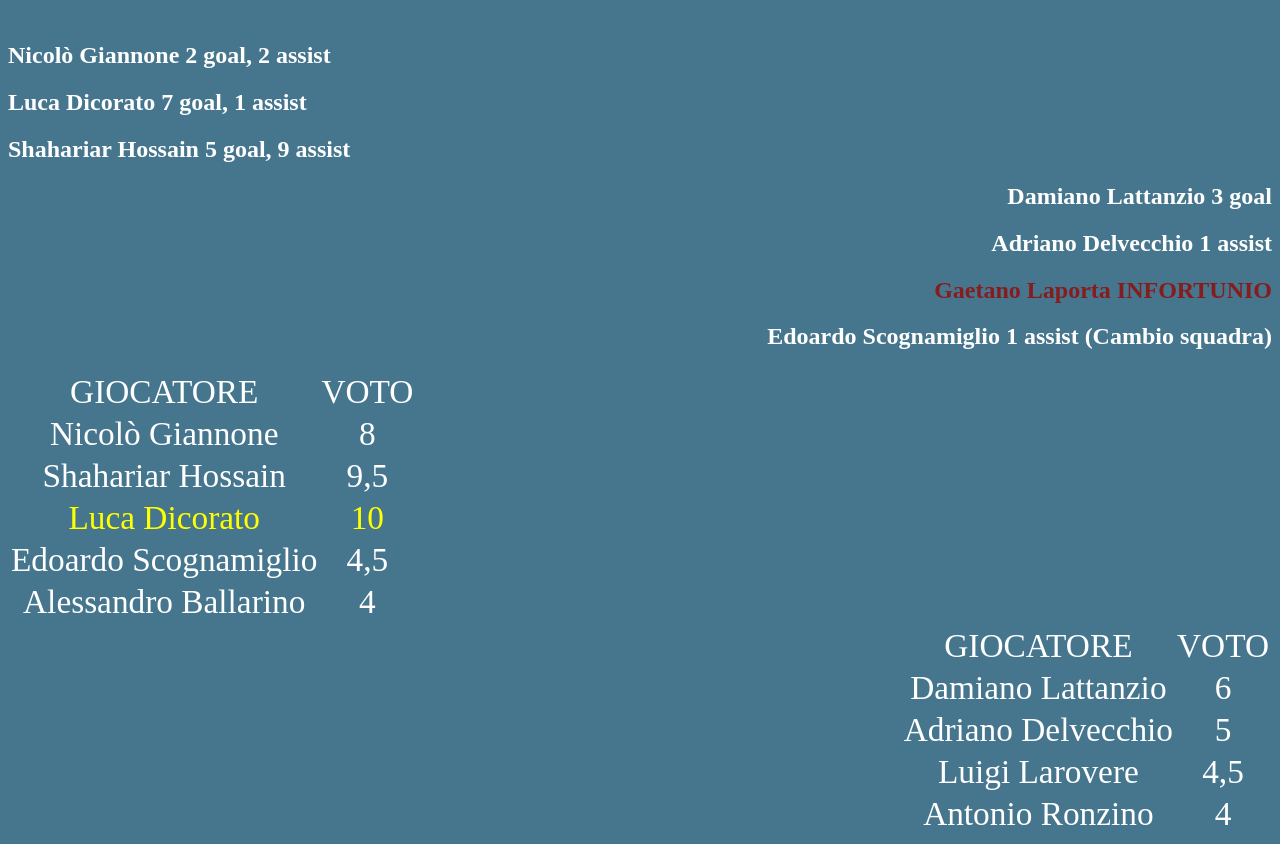
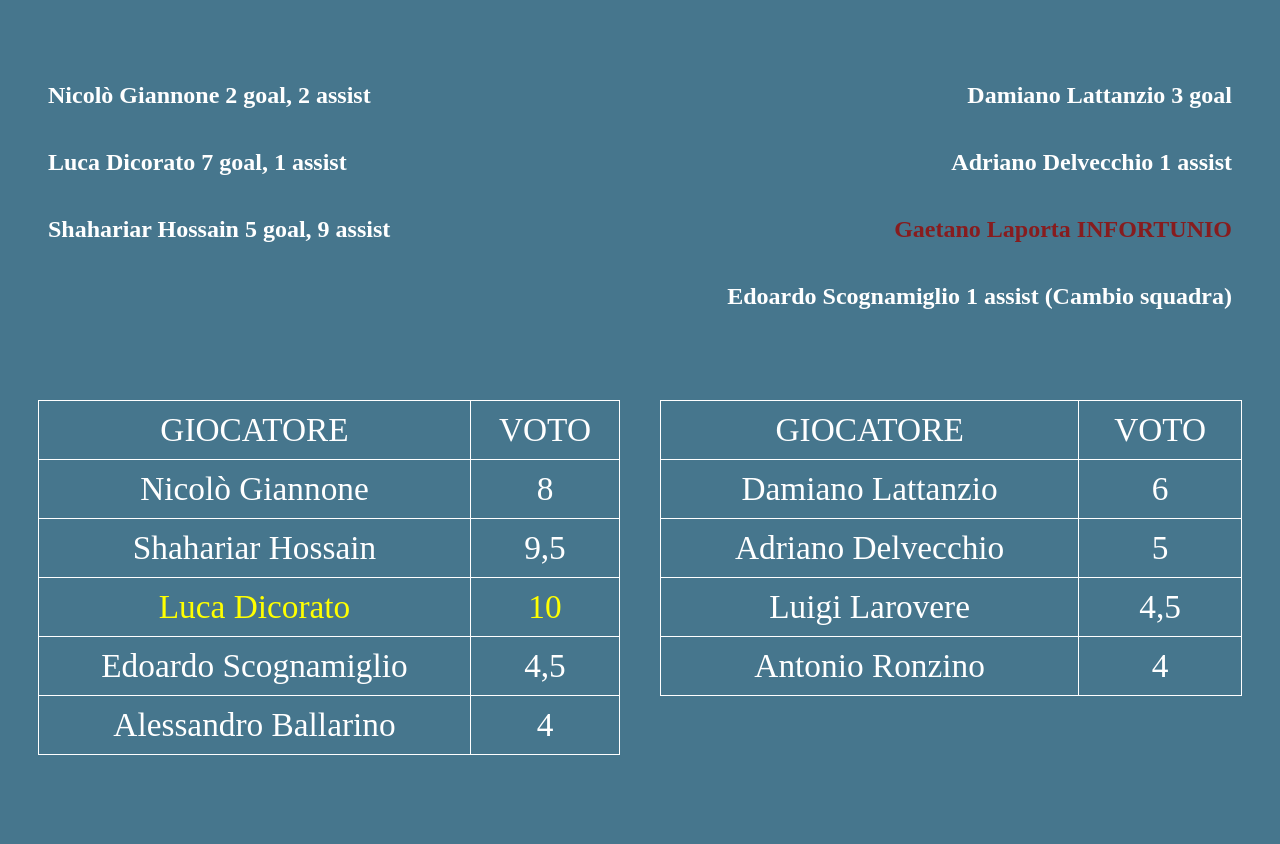
Before and after one commit to ilbluoscuro557/CASCELLALEAGUE, a plain HTML site: page giornata5.html in a window 1280 px wide. Shown: the part 355-1199 px from the top of the page. After the commit the page ends 1148 px from the top, so only its background shows below. Drawn offline with Linux system fonts and the light colour scheme.

Commit message:
Update giornata5.html

```diff
--- a/giornata5.html
+++ b/giornata5.html
@@ -1,68 +1,119 @@
 <html>
 <head>
+<meta charset="UTF-8">
 	<title>
 	GIORNATA 5
 	</title>
 	<style>
+	.contenitore-tabelle {
+            display: flex;
+            justify-content: space-between; /* Distribuisce lo spazio rimanente tra le tabelle */
+            gap: 20px; /* Aggiunge uno spazio fisso di 20px tra le due colonne */
+            padding: 20px;
+        }
+	.colonna-tabella {
+            flex: 1; /* Fa sì che entrambi i div occupino uguale spazio disponibile */
+            padding: 10px;
+		}
 	body{background-color:#46768D;}
+
+    /* Stili aggiuntivi per migliorare l'aspetto delle tabelle */
+    table {
+        width: 100%; /* Fa sì che la tabella riempia il suo contenitore colonna */
+        border-collapse: collapse; /* Rimuove lo spazio tra i bordi delle celle */
+    }
+    td, th {
+        padding: 10px; /* Aggiunge spazio interno alle celle per una migliore leggibilità */
+         /* Aggiunge bordi visibili bianchi */
+    }
 	</style>
+</head>
 <body>
 <h2 style="color:white;"><a href="https://ilbluoscuro557.github.io/CASCELLALEAGUE/partite.html" style="text-decoration:none; color:white;">INDIETRO</a></h2>
 <h1 style="text-align:center; font-size:50pt; color:yellow;">GIORNATA 5<br>(10 Luglio 2025)</h1>
 <h1 style="text-align:center; font-size:50pt; color:white;">SQUADRA A 14 - 3 SQUADRA B</h1>
-<h2 style="color:white;">Nicolò Giannone 2 goal, 2 assist</h2>
-<h2 style="color:white;">Luca Dicorato 7 goal, 1 assist</h2>
-<h2 style="color:white;">Shahariar Hossain 5 goal, 9 assist</h2>
-<h2 style="text-align:right; color:white;">Damiano Lattanzio 3 goal</h2>
-<h2 style="text-align:right; color:white;">Adriano Delvecchio 1 assist</h2>
-<h2 style="text-align:right; color:#871C1E;">Gaetano Laporta INFORTUNIO</h2>
-<h2 style="text-align:right; color:white;">Edoardo Scognamiglio 1 assist (Cambio squadra)</h2>
-	<table border="0" style="font-size:25pt; border:none;>
-		<tr style="text-align:center color:#163B60;">
+<div class="contenitore-tabelle">
+	<div class="colonna-tabella">
+	<table>
+		<tr>
+		<td><h2 style="color:white;">Nicolò Giannone 2 goal, 2 assist</h2></td>
+		</tr>
+		<tr>
+		<td><h2 style="color:white;">Luca Dicorato 7 goal, 1 assist</h2></td>
+		</tr>
+		<tr>
+		<td><h2 style="color:white;">Shahariar Hossain 5 goal, 9 assist</h2></td>
+		</tr>
+	</table>
+	</div>
+	<div class="colonna-tabella">
+	<table>
+	<tr>
+	<td ><h2 style="text-align:right;color:white;">Damiano Lattanzio 3 goal</h2></td>
+	</tr>
+	<tr>
+	<td><h2 style="text-align:right; color:white;">Adriano Delvecchio 1 assist</h2></td>
+	</tr>
+	<tr>
+	<td><h2 style="text-align:right; color:#871C1E;">Gaetano Laporta INFORTUNIO</h2></td>
+	</tr>
+	<tr>
+	<td><h2 style="text-align:right; color:white;">Edoardo Scognamiglio 1 assist (Cambio squadra)</h2></td>
+	</tr>
+</table>
+</div>
+</div>
+<div class="contenitore-tabelle">
+	<div class="colonna-tabella">
+	<table border="1" style="border:none; font-size:25pt; border: 1px solid white;">
+		<tr style="text-align:center;">
 			<td style="text-align:center; color:white;">GIOCATORE</td>
 			<td style="text-align:center; color:white;">VOTO</td>
 		</tr>
-		<tr style="text-align:center; color:#163B60;">
+		<tr style="text-align:center;">
 			<td style="text-align:center; color:white;">Nicolò Giannone</td>
 			<td style="text-align:center; color:white;">8</td>
 		</tr>
-			<tr style="text-align:center; color:#163B60;">
+		<tr style="text-align:center;">
 			<td style="text-align:center; color:white;">Shahariar Hossain</td>
 			<td style="text-align:center; color:white;">9,5</td>
-		<tr style="text-align:center; color:#163B60;">
+		</tr>
+		<tr style="text-align:center;">
 			<td style="text-align:center; color:yellow;">Luca Dicorato</td>
 			<td style="text-align:center; color:yellow;">10</td>
 		</tr>
-		<tr style="text-align:center; color:#163B60;">
+			<tr style="text-align:center;">
 			<td style="text-align:center; color:white;">Edoardo Scognamiglio</td>
 			<td style="text-align:center; color:white;">4,5</td>
-		</tr>
-		<tr style="text-align:center; color:#163B60;">
+		<tr style="text-align:center;">
 			<td style="text-align:center; color:white;">Alessandro Ballarino</td>
 			<td style="text-align:center; color:white;">4</td>
 		</tr>
-	</table>
-		<table border="0" style="font-size:25pt; border:none; justify-content:right; display:flex;">
-			<tr style="text-align:center color:#163B60;">
+	</table> <!-- Questo tag </table> era mancante/fuori posto -->
+	</div>
+	<div class="colonna-tabella" >
+	<table border="1" style="font-size:25pt; border:none; border: 1px solid white;">
+		<tr style="text-align:center;">
 			<td style="text-align:center; color:white;">GIOCATORE</td>
 			<td style="text-align:center; color:white;">VOTO</td>
 		</tr>
-			<tr style="text-align:center; color:#163B60;">
+		<tr style="text-align:center;">
 			<td style="text-align:center; color:white;">Damiano Lattanzio</td>
 			<td style="text-align:center; color:white;">6</td>
 		</tr>
-				<tr style="text-align:center; color:#163B60;">
+			<tr style="text-align:center;">
 			<td style="text-align:center; color:white;">Adriano Delvecchio</td>
 			<td style="text-align:center; color:white;">5</td>
-			<tr style="text-align:center; color:#163B60;">
+		<tr style="text-align:center;">
 			<td style="text-align:center; color:white;">Luigi Larovere</td>
 			<td style="text-align:center; color:white;">4,5</td>
 		</tr>
-			<tr style="text-align:center; color:#163B60;">
+		<tr style="text-align:center;">
 			<td style="text-align:center; color:white;">Antonio Ronzino</td>
 			<td style="text-align:center; color:white;">4</td>
 		</tr>
 	</table>
+	</div>
+</div>
 </body>
-</head>
 </html>
```
Lines whose indentation alone changed are shown as unchanged.
